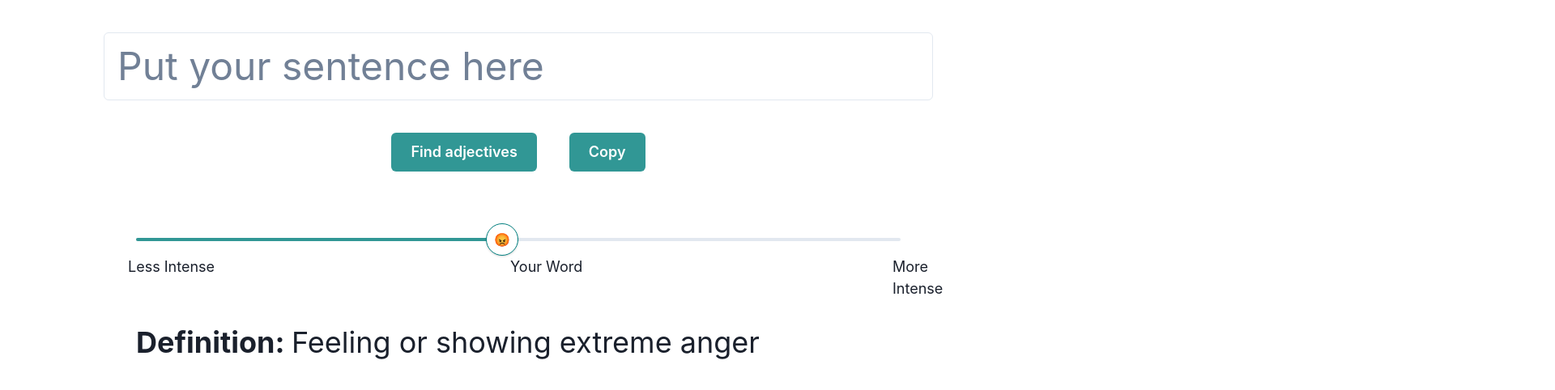
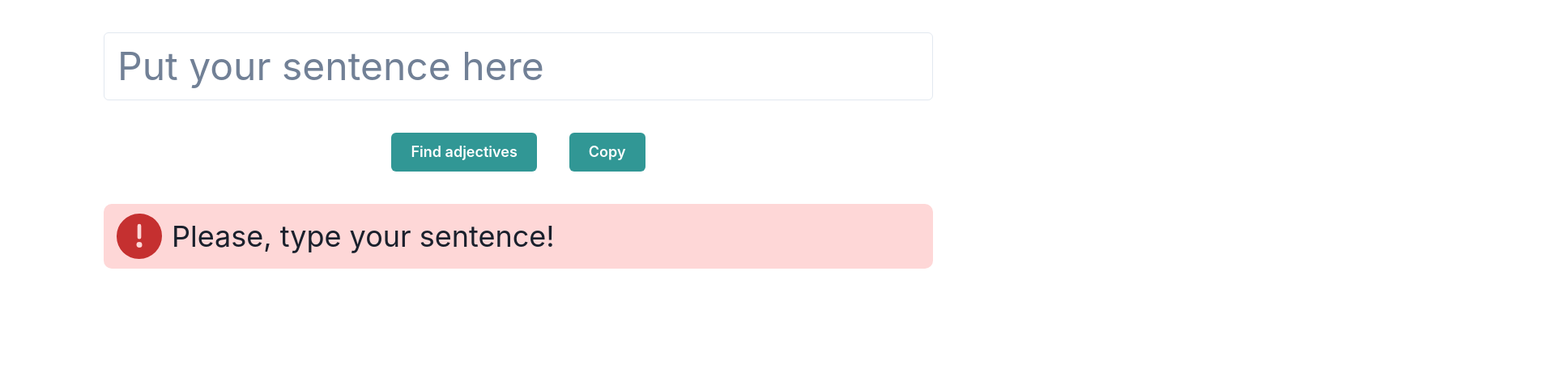
Before and after one commit to JP-Homer/Emotion.ly, a React (Create React App) app in the folder front-end/: page / in a window 1280 px wide. Both pictures are taken after a click on the button "Find adjectives". Shown: the top 482 px of the page at 81% size, 1920 px wide, since content can reach past the window. Built offline with nearby package versions, Linux system fonts and the light colour scheme.

Commit message:
Added error if there's no input

```diff
--- a/front-end/src/App.js
+++ b/front-end/src/App.js
@@ -16,17 +16,20 @@ import {
 import { AutoResizeTextarea } from './ResizableTextarea';
 
 const BASE_INFO = {
+  irate: {
     base: 'anger',
     color: 'teal',
     words: {
       irate: 'Feeling or showing extreme anger',
       mad: 'Roused to anger',
     },
+  },
 };
 
 function App() {
   const [sliderValue, setSliderValue] = useState(50);
   const [data, setData] = useState();
+  const [base, setBase] = useState();
   const [color, setColor] = useState();
   const [emoji, setEmoji] = useState();
   const [words, setWords] = useState();
@@ -41,9 +44,11 @@ function App() {
 
   const setScaleData = () => {
     setData(BASE_INFO);
+    console.log(value);
+    setBase(Object.keys(BASE_INFO)[0]);
 
     // eslint-disable-next-line default-case
-    switch (BASE_INFO.base) {
+    switch (BASE_INFO.irate.base) {
       case 'anger':
         setEmoji('😡');
         break;
@@ -64,14 +69,23 @@ function App() {
         break;
     }
 
-    setColor(BASE_INFO.color);
-    setWords(BASE_INFO.words);
+    setColor(BASE_INFO.irate.color);
+    setWords(BASE_INFO.irate.words);
   };
 
   const request = e => {
     e.preventDefault();
     console.log('Request had been sent');
+    if (value) {
       setScaleData();
+    } else {
+      setData(undefined);
+      setBase('');
+      setEmoji('');
+      setColor('');
+      setWords({});
+      setErrorMsg('Please, type your sentence!');
+    }
   };
 
   return (
@@ -148,7 +162,7 @@ function App() {
           <Flex direction="row" justify="left" align="center" mt="20">
             <Text fontSize="4xl">
               <Text as="b">Definition: </Text>
-              {BASE_INFO.words.irate}
+              {BASE_INFO.irate.words.irate}
             </Text>
           </Flex>
         </Flex>
@@ -157,7 +171,7 @@ function App() {
       {errorMsg ? (
         <Alert status="error" borderRadius={10} fontSize="4xl" mt="10">
           <AlertIcon boxSize={14} />
-          No adjectives that portray emotions were found. Try another sentence.
+          {errorMsg}
         </Alert>
       ) : null}
     </Flex>
```
Lines whose indentation alone changed are shown as unchanged.
